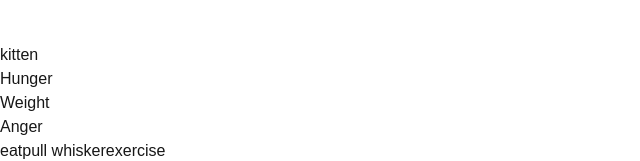
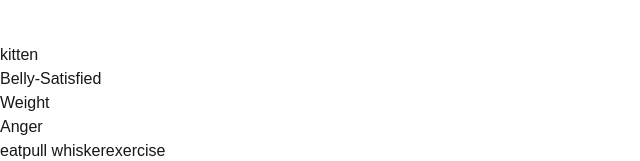
Before and after one commit to CS-396-Web-Dev/final-project-thecatreturns, a Next.js app in the folder cat-returns/: page / in a window 1280 px wide. Shown: the part 231-392 px from the top of the page, without its empty margins (0-640 px from the left). Built offline with nearby package versions, Linux system fonts and the light colour scheme.

Commit message:
rename hunger metric

```diff
--- a/cat-returns/src/app/components/StatusBar.tsx
+++ b/cat-returns/src/app/components/StatusBar.tsx
@@ -39,7 +39,7 @@ export function StatusBars() {
   const { status } = useCatContext();
 
   const bars: StatusBarProps[] = [
-    { label: 'Hunger', value: status.hunger, color: 'green' },
+    { label: 'Belly-Satisfied', value: status.hunger, color: 'green' },
     { label: 'Weight', value: status.weight, color: 'yellow' },
     { label: 'Anger', value: status.anger, color: 'red' }
   ];
```
